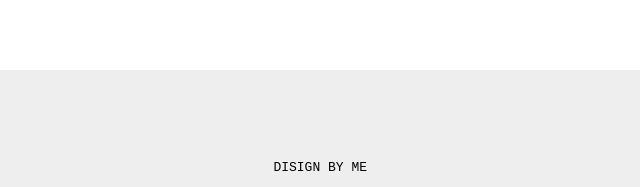
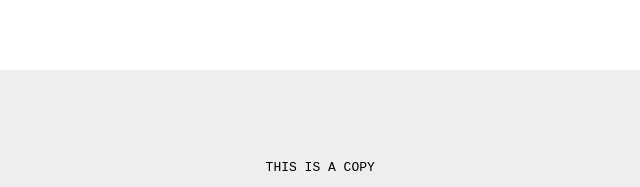
Before and after one commit to mohammedessam22/mohammed, a plain HTML site: page copy web/index.html in a window 1280 px wide. Shown: the part 3115-3302 px from the top of the page, 351-991 px from the left. Drawn offline with Linux system fonts and the light colour scheme.

Commit message:
Update index.html

```diff
--- a/copy web/index.html
+++ b/copy web/index.html
@@ -103,7 +103,7 @@
 
 
 
-        disign by me
+        this is a copy
     </pre>
   </body>
 </html>
```
